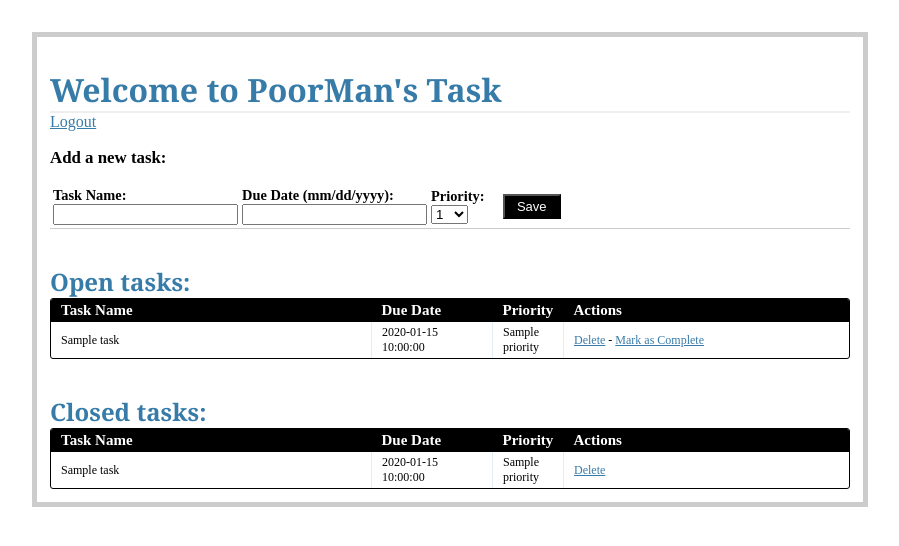
After one commit to osu4321/flasktaskr, a Flask app: template project/templates/tasks.html in a window 1280 px wide. The commit adds this page. Shown: the top 546 px of the page, without its empty margins (190-1089 px from the left). Run offline with Flask 2, Linux system fonts and the light colour scheme; the template is opened without the code that fills it: most values are stand-ins (such as "Sample title", 1, 10 or a date in 2020).

Commit message:
added add/delete/complete task, forms

```diff
--- a/project/templates/_base.html
+++ b/project/templates/_base.html
@@ -18,6 +18,8 @@
 
 			<br>
 
+			<h1>Welcome to PoorMan's Task</h1>
+
 			{% block content %}
 			{% endblock  %}
 
--- a/project/templates/login.html
+++ b/project/templates/login.html
@@ -1,6 +1,5 @@
 {%	extends	"_base.html" %}
 {%	block content %}
-<h1>Welcome	to FlaskTaskr.</h1>
 <h3>Please login to access your task list.</h3>
 <form action="/" method="post">
 		<div class="input-group">
--- /dev/null
+++ b/project/templates/tasks.html
@@ -0,0 +1,99 @@
+{% extends "_base.html" %}
+{% block content %}
+
+
+<a href="{{ url_for('logout') }}">Logout</a>
+<div class="add-task">
+  <h3>Add a new task:</h3>
+  <table>
+    <tr>
+      <form action="{{ url_for('new_task') }}" method="post">
+        <td>
+          <label>Task Name:</label>
+          <input name="name" type="text">
+        </td>
+        <td>
+          <label>Due Date (mm/dd/yyyy):</label>
+          <input name="due_date" type="text" width="120px">
+        </td>
+        <td>
+          <label>Priority:</label>
+          <select name="priority" width="100px">
+            <option value="1">1</option>
+            <option value="2">2</option>
+            <option value="3">3</option>
+            <option value="4">4</option>
+            <option value="5">5</option>
+            <option value="6">6</option>
+            <option value="7">7</option>
+            <option value="8">8</option>
+            <option value="9">9</option>
+            <option value="10">10</option>
+          </select>
+        </td>
+        <td>
+          &nbsp;
+          &nbsp;
+          <input class="button" type="submit" value="Save">
+        </td>
+      </form>
+    </tr>
+  </table>
+</div>
+<div class="entries">
+  <br>
+  <br>
+  <h2>Open tasks:</h2>
+  <div class="datagrid">
+    <table>
+      <thead>
+        <tr>
+          <th width="300px"><strong>Task Name</strong></th>
+          <th width="100px"><strong>Due Date</strong></th>
+          <th width="50px"><strong>Priority</strong></th>
+          <th><strong>Actions</strong></th>
+        </tr>
+      </thead>
+      {% for task in open_tasks %}
+        <tr>
+          <td width="300px">{{ task.name }}</td>
+          <td width="100px">{{ task.due_date }}</td>
+          <td width="50px">{{ task.priority }}</td>
+          <td>
+            <a href="{{ url_for('delete_entry', task_id = task.task_id) }}">Delete</a>  -
+            <a href="{{ url_for('complete', task_id = task.task_id) }}">Mark as Complete</a>
+          </td>
+        </tr>
+      {% endfor %}
+    </table>
+  </div>
+  <br>
+  <br>
+</div>
+<div class="entries">
+  <h2>Closed tasks:</h2>
+  <div class="datagrid">
+    <table>
+      <thead>
+      <tr>
+        <th width="300px"><strong>Task Name</strong></th>
+        <th width="100px"><strong>Due Date</strong></th>
+        <th width="50px"><strong>Priority</strong></th>
+        <th><strong>Actions</strong></th>
+        </tr>
+      </thead>
+      {% for task in closed_tasks %}
+        <tr>
+          <td width="300px">{{ task.name }}</td>
+          <td width="100px">{{ task.due_date }}</td>
+          <td width="50px">{{ task.priority }}</td>
+        <td>
+          <a href="{{ url_for('delete_entry', task_id = task.task_id) }}">Delete</a>
+        </td>
+        </tr>
+      {% endfor %}
+    </table>
+  </div>
+</div>
+
+{% endblock %}
```
Also changed, not shown: project/forms.py (added, +15 -0 lines), project/views.py (+83 -4 lines), project/flasktaskr.db, 1 other file.
